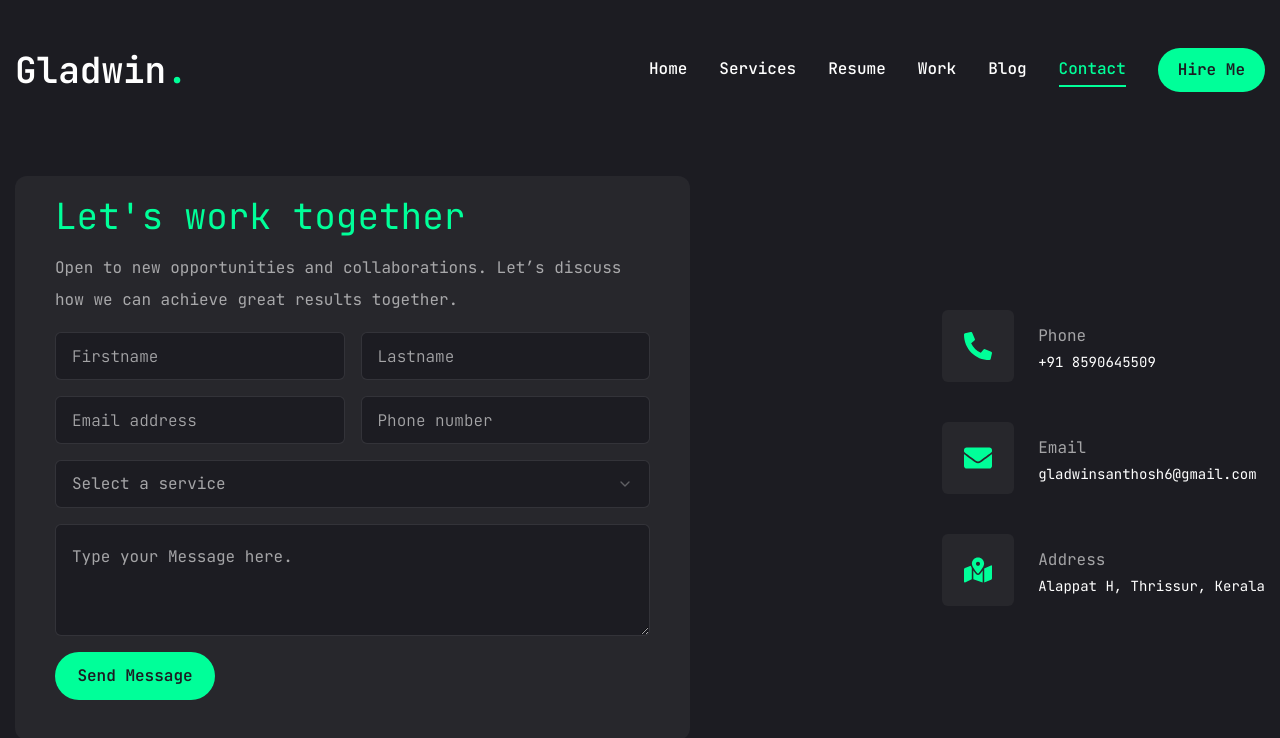
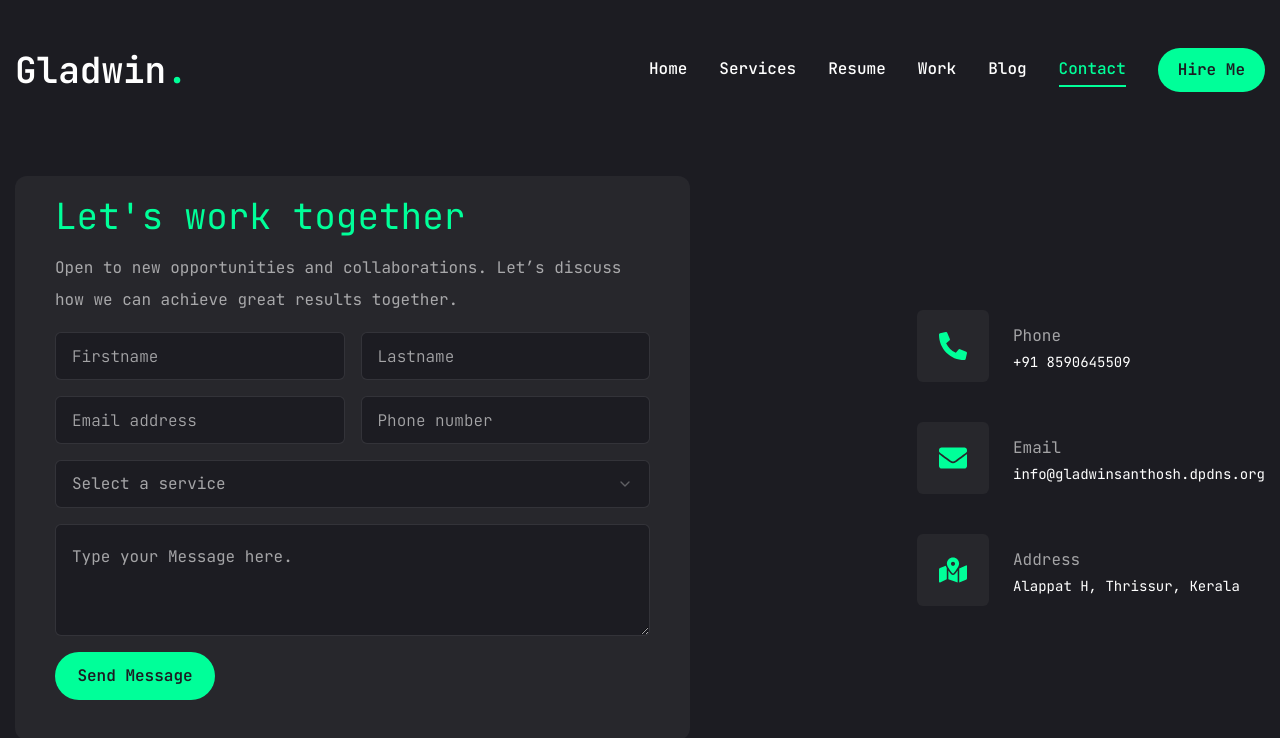
Before and after one commit to gs-py/gladwin, a Next.js app: page /contact in a window 1280 px wide. Shown: the top 738 px of the page. Built offline with nearby package versions, Linux system fonts and the light colour scheme.

Commit message:
updated doe tth sitemao

```diff
--- a/app/contact/page.jsx
+++ b/app/contact/page.jsx
@@ -17,7 +17,7 @@ const info = [
   {
     icon: <FaEnvelope />,
     title: "Email",
-    description: "gladwinsanthosh6@gmail.com",
+    description: "info@gladwinsanthosh.dpdns.org",
   },
   {
     icon: <FaMapMarkedAlt />,
@@ -136,7 +136,7 @@ const sendEmail = (e) => {
                 <p className="text-accent-defaults text-sm" role="status">Message sent — I&apos;ll get back to you soon.</p>
               )}
               {status === "error" && (
-                <p className="text-red-400 text-sm" role="status">Failed to send. Email me directly at gladwinsanthosh6@gmail.com.</p>
+                <p className="text-red-400 text-sm" role="status">Failed to send. Email me directly at info@gladwinsanthosh.dpdns.org.</p>
               )}
             </form>
           </div>
--- a/app/layout.jsx
+++ b/app/layout.jsx
@@ -11,7 +11,7 @@ const JetBrainsMono = JetBrains_Mono({
 });
 
 export const metadata = {
-  metadataBase: new URL(process.env.NEXT_PUBLIC_SITE_URL ?? "https://gladwin-liart.vercel.app"),
+  metadataBase: new URL(process.env.NEXT_PUBLIC_SITE_URL ?? "https://gladwinsanthosh.dpdns.org"),
   title: "Gladwin Santhosh | Full Stack Developer",
   description: "Gladwin Santhosh - Full Stack Developer at LyfSkills, skilled in React, Next.js, Node.js, FastAPI, and Machine Learning.",
   openGraph: {
--- a/app/resume/page.jsx
+++ b/app/resume/page.jsx
@@ -27,7 +27,7 @@ const about = {
     },
        {
       fieldName: "Email",
-      fieldValue: "gladwinsanthosh6@gmail.com",
+      fieldValue: "info@gladwinsanthosh.dpdns.org",
     },
     {
       fieldName: "Freelance",
```
